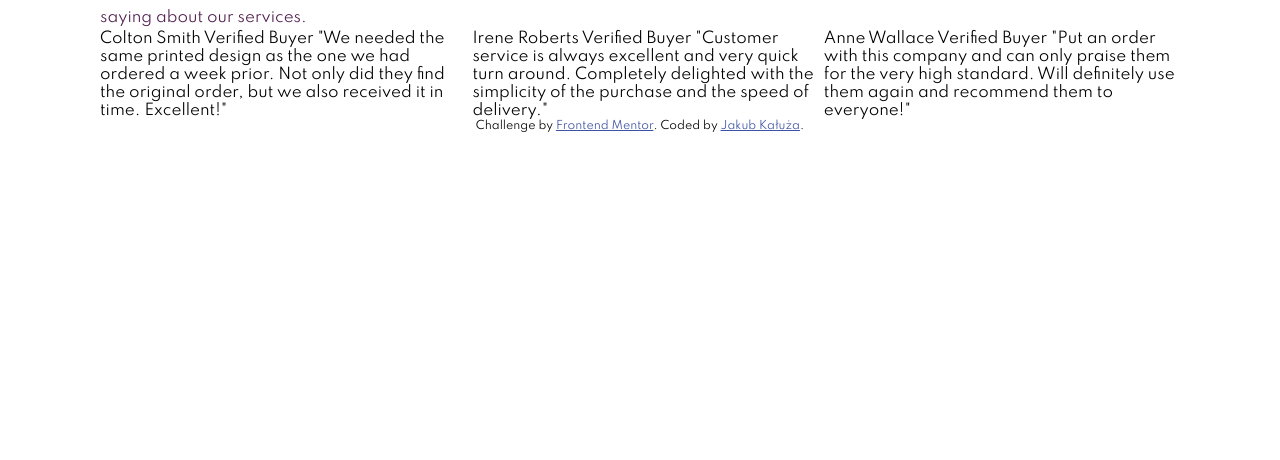
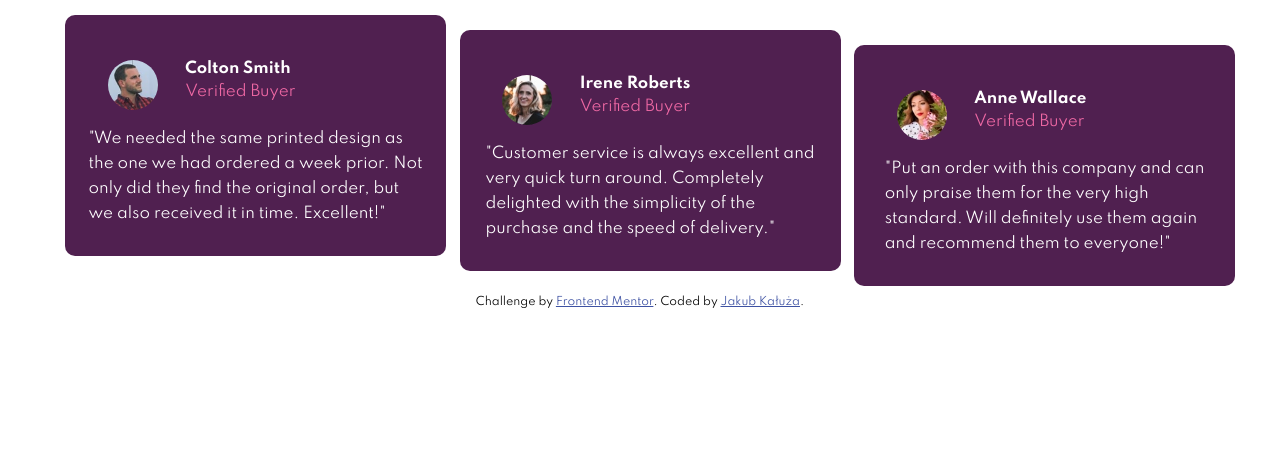
Before and after one commit to Pebblexd/Frontend-Mentor---Social-proof-section, a plain HTML site: page index.html in a window 1280 px wide. Shown: the part 340-800 px from the top of the page. Drawn offline with Linux system fonts and the light colour scheme.

Commit message:
Add files via upload

```diff
--- a/css/style.css
+++ b/css/style.css
@@ -8,14 +8,15 @@ body {
 main {
   display: flex;
   flex-direction: column;
-  width: 1080px;
-  padding: 100px;
+  width: 1170px;
+  padding: 55px;
 }
 
 .text-and-rating, .opinions {
   display:flex;
   flex-direction: row;
   width: 100%;
+  margin: 10px;
 }
 
 h1 {
@@ -69,3 +70,71 @@ h1 {
 .rating-text {
   width: 60%;
 }
+
+.opinions {
+  justify-content: space-between;
+}
+
+.opinion-box {
+  display: flex;
+  flex-direction: column;
+  justify-content: center;
+  align-items: center;
+  width: 30%;
+  background-color: hsl(300, 43%, 22%);
+  padding: 30px 15px;
+  border-radius: 10px;
+}
+
+.opinion-box:nth-of-type(2){
+  position: relative;
+  top: 15px;
+}
+
+.opinion-box:nth-of-type(3){
+  position: relative;
+  top: 30px;
+}
+
+.image-and-name {
+  display: flex;
+  flex-direction: row;
+  width: 100%;
+}
+
+.person-div {
+  display: flex;
+  justify-content: center;
+  align-items: center;
+  width: 30%;
+}
+
+.person-img {
+  width: 50px;
+  height: 50px;
+  border-radius: 50%;
+}
+
+.name-and-buyer {
+  width: 60%;
+}
+
+.name {
+  color: hsl(0, 0%, 100%);
+  font-weight: bold;
+}
+
+.opinion {
+  color: hsl(0, 0%, 100%);
+  line-height: 25px;
+}
+
+.buyer {
+  position: relative;
+  bottom: 10px;
+  color: hsl(333, 80%, 67%);
+}
+
+.attribution {
+  margin-top: 30px;
+}
--- a/index.html
+++ b/index.html
@@ -71,23 +71,50 @@
       </div>
       <div class="opinions">
         <div class="opinion-box">
-          Colton Smith
-          Verified Buyer
-          "We needed the same printed design as the one we had ordered a week prior.
-          Not only did they find the original order, but we also received it in time.
-          Excellent!"
+          <div class="image-and-name">
+            <div class="person-div">
+              <img src="images/image-colton.jpg" class="person-img"/>
+            </div>
+            <div class="name-and-buyer">
+              <p class="name">Colton Smith</p>
+              <p class="buyer">Verified Buyer</p>
+            </div>
+          </div>
+          <div class="opinion">
+            "We needed the same printed design as<br/> the one we had ordered a week prior.
+            Not<br/> only did they find the original order, but<br/> we also received it in time.
+            Excellent!"
+          </div>
         </div>
         <div class="opinion-box">
-          Irene Roberts
-          Verified Buyer
-          "Customer service is always excellent and very quick turn around. Completely
-          delighted with the simplicity of the purchase and the speed of delivery."
+          <div class="image-and-name">
+            <div class="person-div">
+              <img src="images/image-irene.jpg" class="person-img"/>
+            </div>
+            <div class="name-and-buyer">
+              <p class="name">Irene Roberts</p>
+              <p class="buyer">Verified Buyer</p>
+            </div>
+          </div>
+          <div class="opinion">
+            "Customer service is always excellent and <br/> very quick turn around. Completely </br>
+            delighted with the simplicity of the <br/> purchase and the speed of delivery."
+          </div>
         </div>
         <div class="opinion-box">
-          Anne Wallace
-          Verified Buyer
-          "Put an order with this company and can only praise them for the very high
-          standard. Will definitely use them again and recommend them to everyone!"
+          <div class="image-and-name">
+            <div class="person-div">
+              <img src="images/image-anne.jpg" class="person-img"/>
+            </div>
+            <div class="name-and-buyer">
+              <p class="name">Anne Wallace</p>
+              <p class="buyer">Verified Buyer</p>
+            </div>
+          </div>
+          <div class="opinion">
+            "Put an order with this company and can </br> only praise them for the very high<br/>
+            standard. Will definitely use them again </br> and recommend them to everyone!"
+          </div>
         </div>
       </div>
       <div class="attribution">
```
